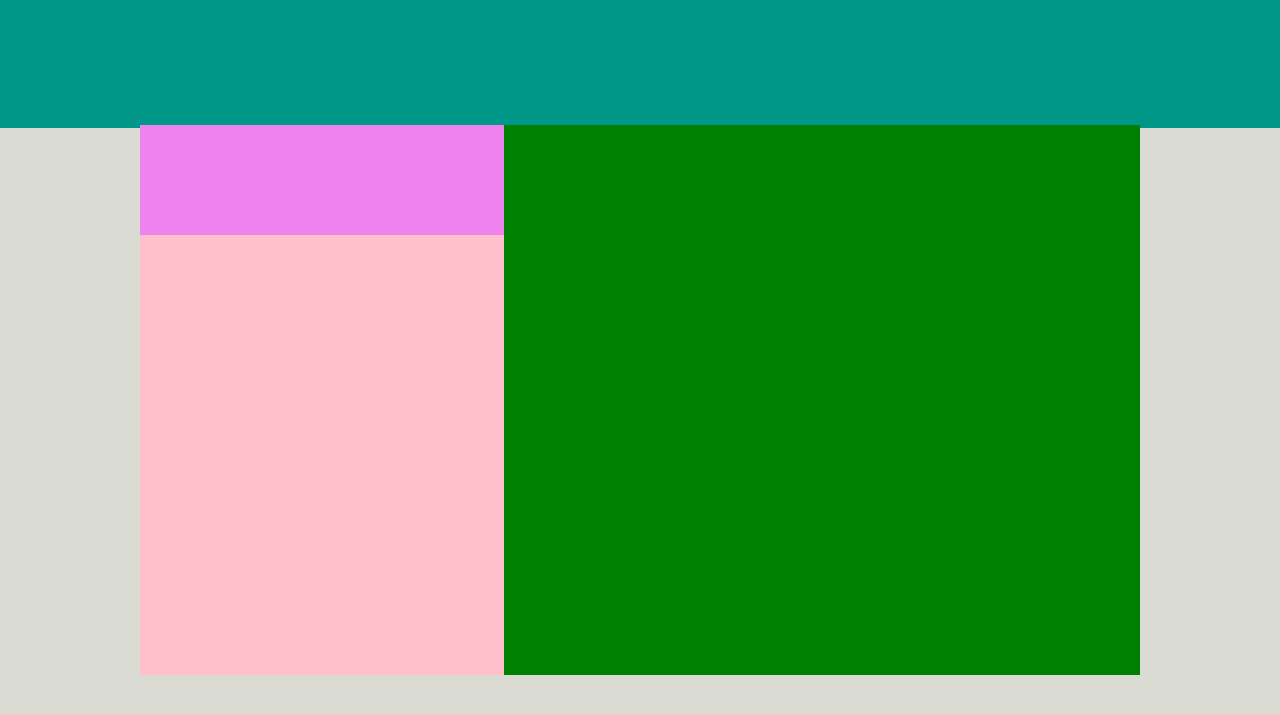
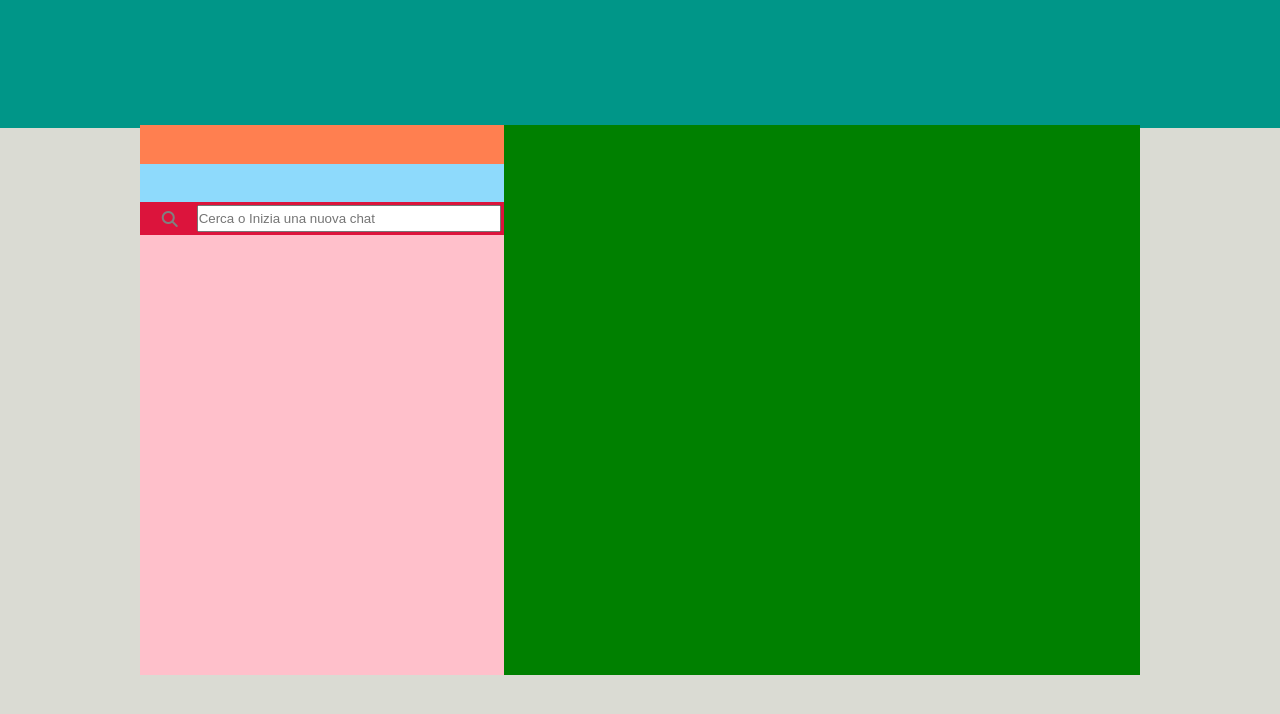
Before and after one commit to Domenico-lel/vue-boolzapp, a plain HTML site: page index.html in a window 1280 px wide. Drawn offline with Linux system fonts and the light colour scheme.

Commit message:
creata sezione cerca

```diff
--- a/index.html
+++ b/index.html
@@ -3,6 +3,7 @@
 <head>
     <meta charset="UTF-8">
     <meta name="viewport" content="width=device-width, initial-scale=1.0">
+    <link rel="stylesheet" href="https://cdnjs.cloudflare.com/ajax/libs/font-awesome/6.5.1/css/all.min.css" integrity="sha512-DTOQO9RWCH3ppGqcWaEA1BIZOC6xxalwEsw9c2QQeAIftl+Vegovlnee1c9QX4TctnWMn13TZye+giMm8e2LwA==" crossorigin="anonymous" referrerpolicy="no-referrer" />
     <link rel="stylesheet" href="style.css">
     <title>Boolzapp</title>
 </head>
@@ -12,7 +13,16 @@
 
         <div id="cont_grande">
             <div id="cont_left">
-                <div id="macroblocco_cont_botleft"></div>
+                <div id="macroblocco_cont_botleft">
+                    <div id="profile"></div>
+                    <div id="notification"></div>
+                    <div id="serch">
+
+                        <i class="fa-solid fa-magnifying-glass"></i>
+                        <input type="text" placeholder="Cerca o Inizia una nuova chat">
+
+                    </div>
+                </div>
                 <div id="macroblocco_cont_topleft"></div>
             </div>
             <div id="cont_right"></div>
--- a/style.css
+++ b/style.css
@@ -37,7 +37,38 @@
     width: 100%;
     background-color: violet;
 }
-
+/* ************** */
+#profile{
+    height: 35%;
+    width: 100%;
+    background-color: coral;
+}
+#notification{
+    height: 35%;
+    width: 100%;
+    background-color: #8EDAFC;
+}
+#serch{
+    height: 30%;
+    width: 100%;
+    background-color:crimson;
+    display: flex;
+    padding: 3px;
+}
+#serch input{
+    width: 85%;
+    height: 100%;
+    outline: none;
+}
+#serch i{
+    width: 15%;
+    height: 100%;
+    display: flex;
+    align-items: center;
+    justify-content: center;
+    color: gray;
+}
+/* ************** */
 #macroblocco_cont_topleft{
     height: 80%;
     width: 100%;
```
